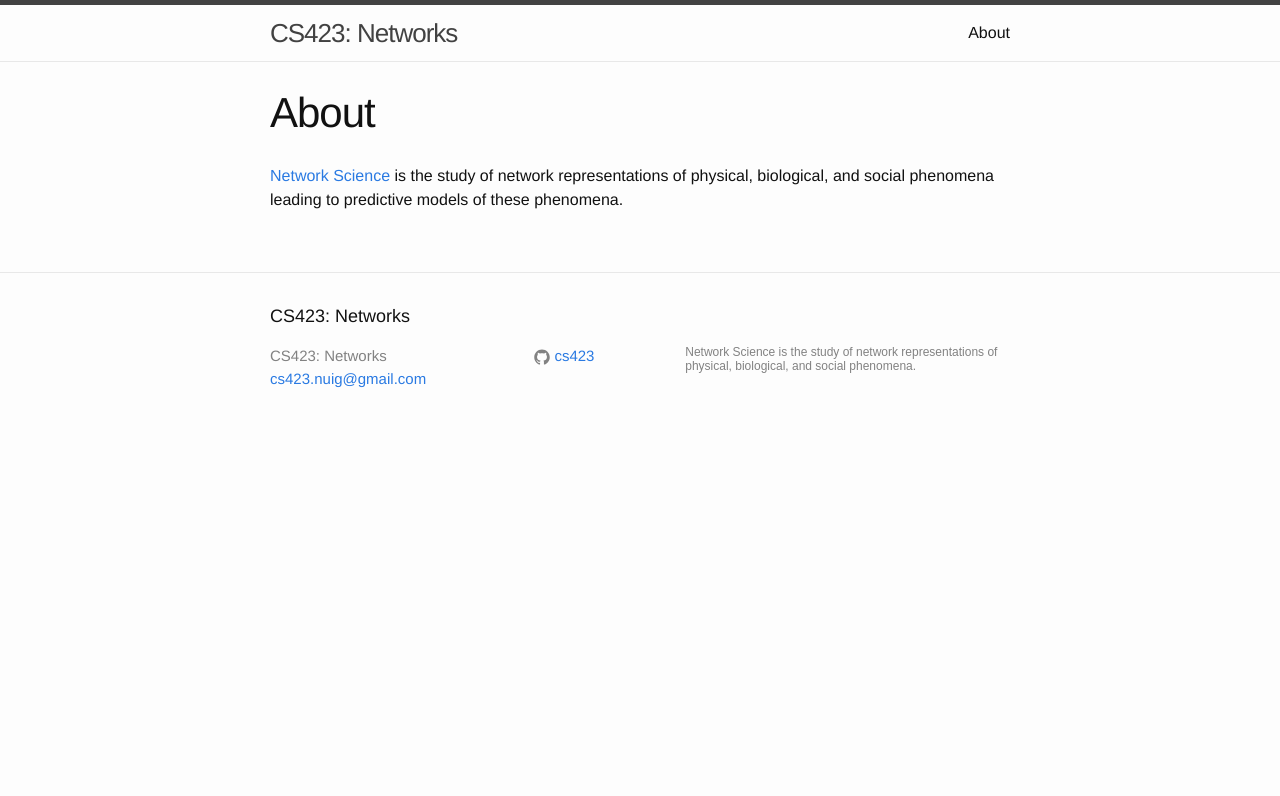
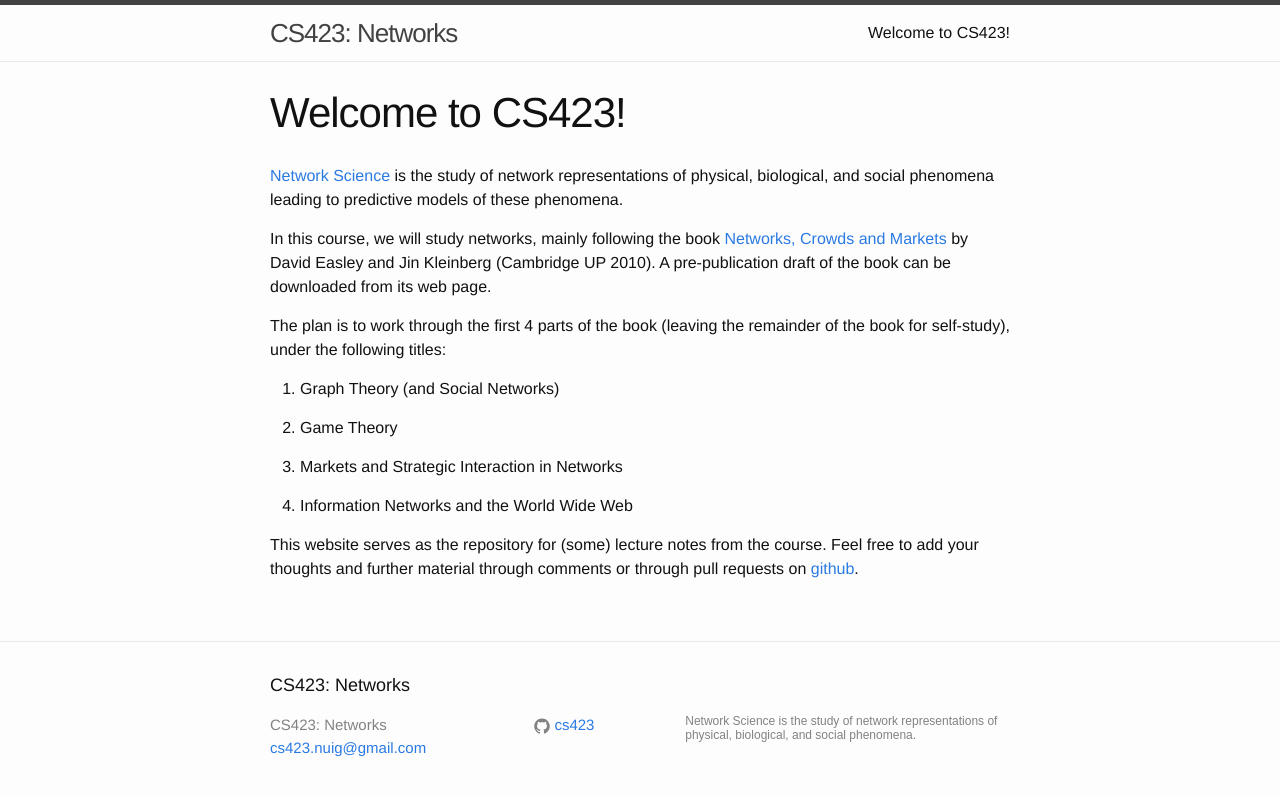
Before and after one commit to starktech23/cs4423.github.io, a Jekyll site: the page built from about.md, in a window 1280 px wide. Shown: the top 796 px of the page. Built offline with Jekyll 4.4.1, drawn with Linux system fonts in a browser that asks for light colours; a script that is not in the unit is left out.

Commit message:
reorganized site

```diff
--- a/_config.yml
+++ b/_config.yml
@@ -13,3 +13,14 @@ google_analytics: UA-72475442-1
 
 # Build settings
 markdown: kramdown
+
+# Default values
+defaults:
+  -
+    scope:
+      path: ""
+      type: posts
+    values:
+      author: CS423
+      layout: post
+      category: notes
--- a/about.md
+++ b/about.md
@@ -1,7 +1,29 @@
 ---
 layout: page
-title: About
+title: Welcome to CS423!
 permalink: /about/
 ---
 
-  [Network Science](https://en.wikipedia.org/wiki/Network_science) is the study of network representations of physical, biological, and social phenomena leading to predictive models of these phenomena.
+[Network Science](https://en.wikipedia.org/wiki/Network_science) is
+the study of network representations of physical, biological, and
+social phenomena leading to predictive models of these phenomena.
+
+In this course, we will study networks, mainly following the book
+[Networks, Crowds and Markets](https://www.cs.cornell.edu/home/kleinber/networks-book/) by David Easley and Jin Kleinberg (Cambridge UP 2010).
+A pre-publication draft of the book can be downloaded from its web page.
+
+The plan is to work through the first 4 parts of the book
+(leaving the remainder of the book for self-study), under the following titles:
+
+1. Graph Theory (and Social Networks)
+
+1. Game Theory
+
+1. Markets and Strategic Interaction in Networks
+
+1. Information Networks and the World Wide Web
+
+This website serves as the repository for (some) lecture notes
+from the course.  Feel free to add your thoughts
+and further material through comments
+or through pull requests on [github](https://github.com/cs423/cs423.github.io).
--- a/index.html
+++ b/index.html
@@ -4,10 +4,10 @@ layout: default
 
 <div class="home">
 
-  <h1 class="page-heading">Posts</h1>
+  <h1 class="page-heading">Notes</h1>
 
   <ul class="post-list">
-    {% for post in site.posts %}
+    {% for post in site.posts reversed %}
       <li>
         <span class="post-meta">{{ post.date | date: "%b %-d, %Y" }}</span>
 
```
Also changed, not shown: _posts/2016-01-01-welcome.markdown (deleted, +0 -13 lines), _posts/2016-01-13-note01.md (renamed from _posts/2016-01-13-week01.md, +1 -2 lines).
